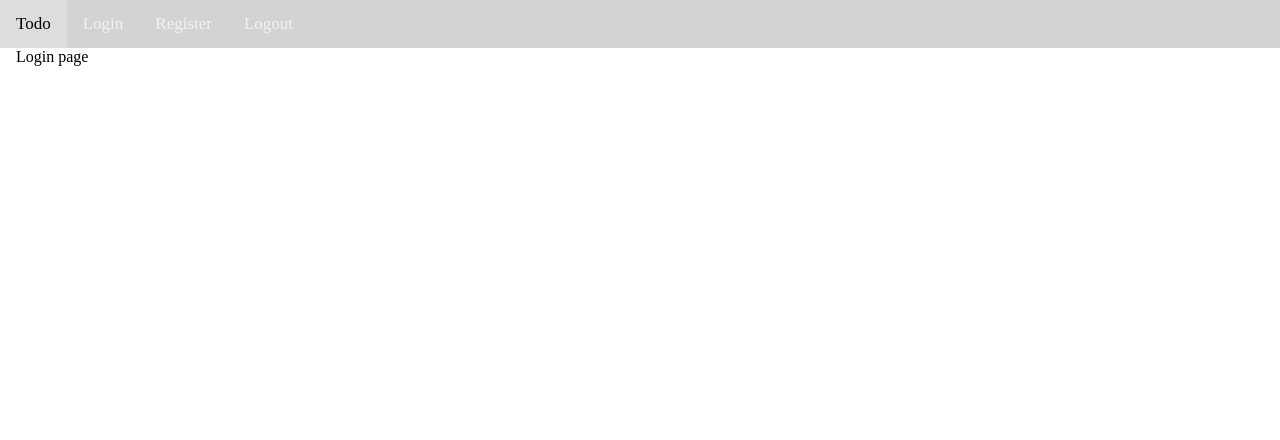
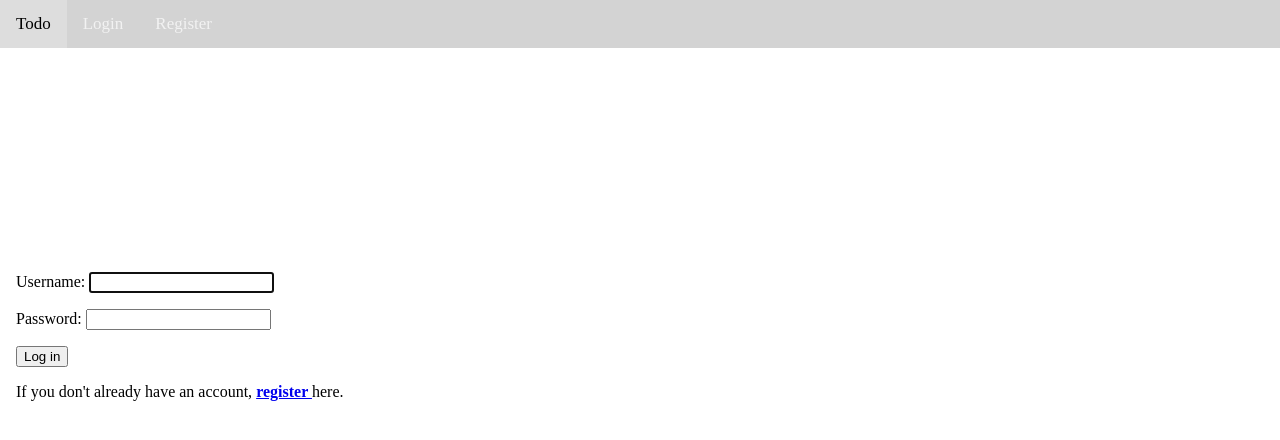
Before and after one commit to jovanna1616/python_2, a Django app: page /login/ in a window 1280 px wide. Shown: the top 440 px of the page. Run offline with Django 3.2, Linux system fonts and the light colour scheme.

Commit message:
Added login and logout and custom js script.

```diff
--- a/main/static/main/style.css
+++ b/main/static/main/css/style.css
@@ -2,7 +2,7 @@ body {
     margin: 0;
 }
 .header-menu {
-    background-color: lightgrey;
+    background-color: #d3d3d3;
     width: 100%;
     position: fixed;
     top: 0;
@@ -19,10 +19,16 @@ body {
 }
 .header-menu a:hover {
     background: #ddd;
-    color: black;
+    color: 000000;
   }
 .main-container {
 padding: 1rem;
-margin-top: 2rem;
+margin-top: 15rem;
 height: auto;
 }
+.hidden {
+    display: none;
+}
+.error-message-content {
+    background-color: #ffff00;
+}
--- /dev/null
+++ b/main/static/main/js/app.js
@@ -0,0 +1,6 @@
+let errorMessages = document.getElementsByClassName('error-message-content')
+if (errorMessages.length) {
+    setTimeout(() => {
+        errorMessages[0].classList.add('hidden')
+    }, 3000);
+}
--- a/main/templates/main/auth/login.html
+++ b/main/templates/main/auth/login.html
@@ -1,6 +1,11 @@
 {% extends "main/header.html" %}
 {% block content %}
     <div>
-        Login page
+        <form method="POST">
+            {% csrf_token %}
+            {{form.as_p}}
+            <button type="submit">Log in</button>
+        </form>
+        <p>If you don't already have an account, <strong><a href="/register"> register </a></strong>here.</p>
     </div>
 {% endblock %}
--- a/main/templates/main/header.html
+++ b/main/templates/main/header.html
@@ -1,12 +1,15 @@
 <head lang="en">
     {% load static %}
-    <link rel="stylesheet" type="text/css" href="{% static 'main/style.css' %}" />
+    <link rel="stylesheet" type="text/css" href="{% static 'main/css/style.css' %}" />
 </head>
 
 <body>
     {% include "main/includes/nav-bar.html" %}
+    {% include "main/includes/error-messages.html" %}
     <div class="main-container">
         {% block content %}
         {% endblock %}
     </div>
 </body>
+
+<script src="{% static 'main/js/app.js' %}"></script>
--- /dev/null
+++ b/main/templates/main/includes/error-messages.html
@@ -0,0 +1,7 @@
+<div style="margin-top: 3rem;">
+    {% if messages %}
+        {% for message in messages %}
+            <p class="error-message-content">{{message}}</p>
+        {% endfor %}
+    {% endif %}
+</div>
--- a/main/templates/main/includes/nav-bar.html
+++ b/main/templates/main/includes/nav-bar.html
@@ -1,6 +1,9 @@
 <div class="header-menu">
     <a href="/">Todo</a>
-    <a href="/login">Login</a>
-    <a href="/register">Register</a>
-    <a href="/logout">Logout</a>
+    {% if user.is_authenticated %}
+        <a href="/logout">Logout</a>
+    {% else %}
+        <a href="/login">Login</a>
+        <a href="/register">Register</a>
+    {% endif %}
 </div>
--- a/main/templates/main/auth/logout.html
+++ b/main/templates/main/todos.html
@@ -1,6 +1,6 @@
 {% extends "main/header.html" %}
 {% block content %}
     <div>
-        Logout page
+        <h1>TODOS PAGE</h1>
     </div>
 {% endblock %}
--- a/main/urls.py
+++ b/main/urls.py
@@ -20,7 +20,8 @@ app_name = "main"
 
 urlpatterns = [
     path("", views.homepage, name = "homepage"),
-    path("login/", views.login_request, name = "homepage"),
-    path("register/", views.register_request, name = "homepage"),
-    path("logout/", views.logout_request, name="homepage"),
+    path("login/", views.login_request, name = "register"),
+    path("register/", views.register_request, name = "register"),
+    path("logout/", views.logout_request, name = "logout"),
+    path("todos/", views.todos, name="todos"),
 ]
--- a/main/views.py
+++ b/main/views.py
@@ -1,4 +1,7 @@
-from django.shortcuts import render
+from django.shortcuts import render, redirect
+from django.contrib.auth.forms import AuthenticationForm
+from django.contrib.auth import authenticate, login, logout
+from django.contrib import messages
 
 # Create your views here.
 
@@ -7,13 +10,35 @@ def homepage(request):
                   template_name="main/home.html")
 
 def login_request(request):
+    if request.method == "POST":
+        form = AuthenticationForm(request, data=request.POST)
+        if form.is_valid():
+            username = form.cleaned_data.get("username")
+            password = form.cleaned_data.get("password")
+            user = authenticate(username=username, password=password)
+            if user is not None:
+                login(request, user)
+                messages.info(request, f"You logged in with username {username}")
+                return redirect("main:todos")
+            else:
+                messages.error(request, f"Login attempt for username {username} failed.")
+        else:
+            messages.error(request, "Invalid username or password")
+
+    form = AuthenticationForm
     return render(request=request,
-                  template_name="main/auth/login.html")
+                  template_name="main/auth/login.html",
+                  context={"form": form})
 
 def register_request(request):
     return render(request=request,
                   template_name="main/auth/register.html")
 
 def logout_request(request):
+    logout(request)
+    messages.info(request, "Logged out successfully!")
+    return redirect("main:homepage")
+
+def todos(request):
     return render(request=request,
-                  template_name="main/auth/logout.html")
+                  template_name="main/todos.html")
```
Also changed, not shown: db.sqlite3.
